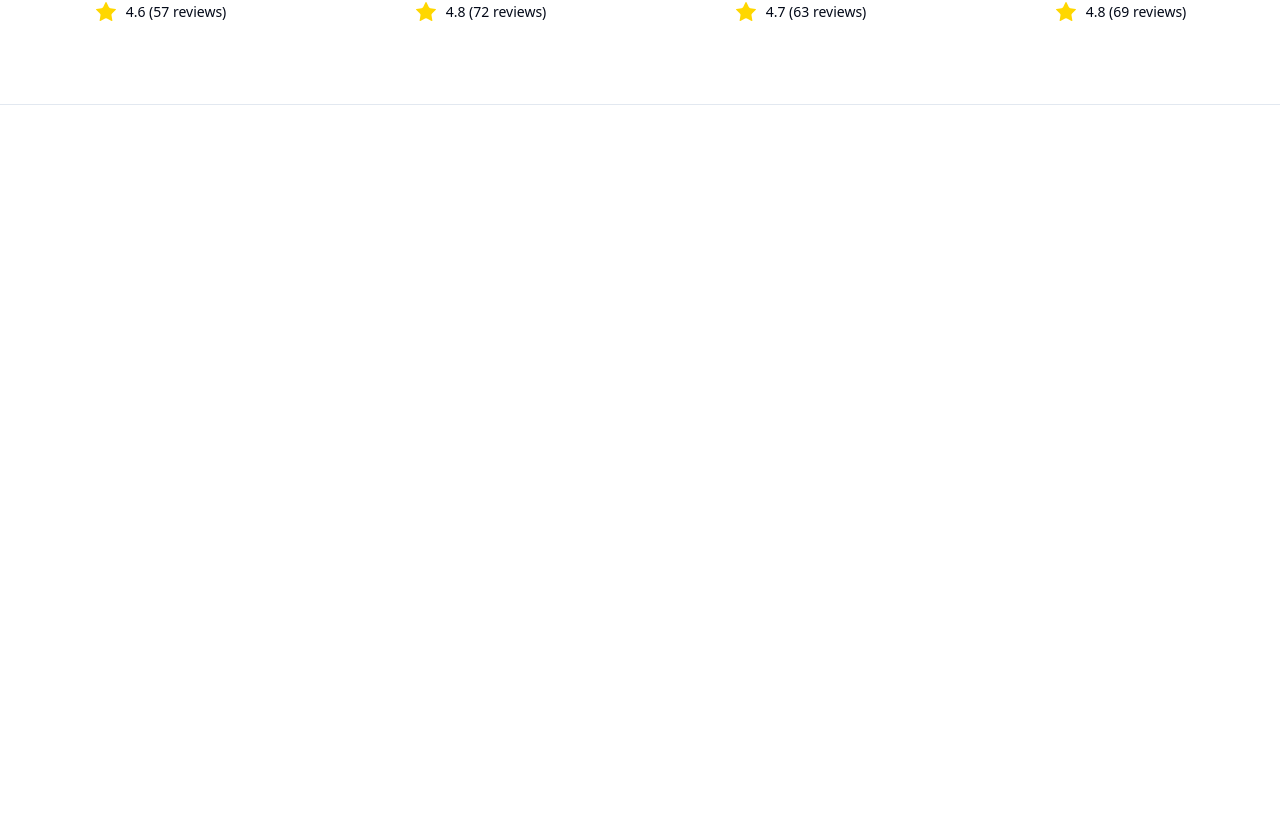
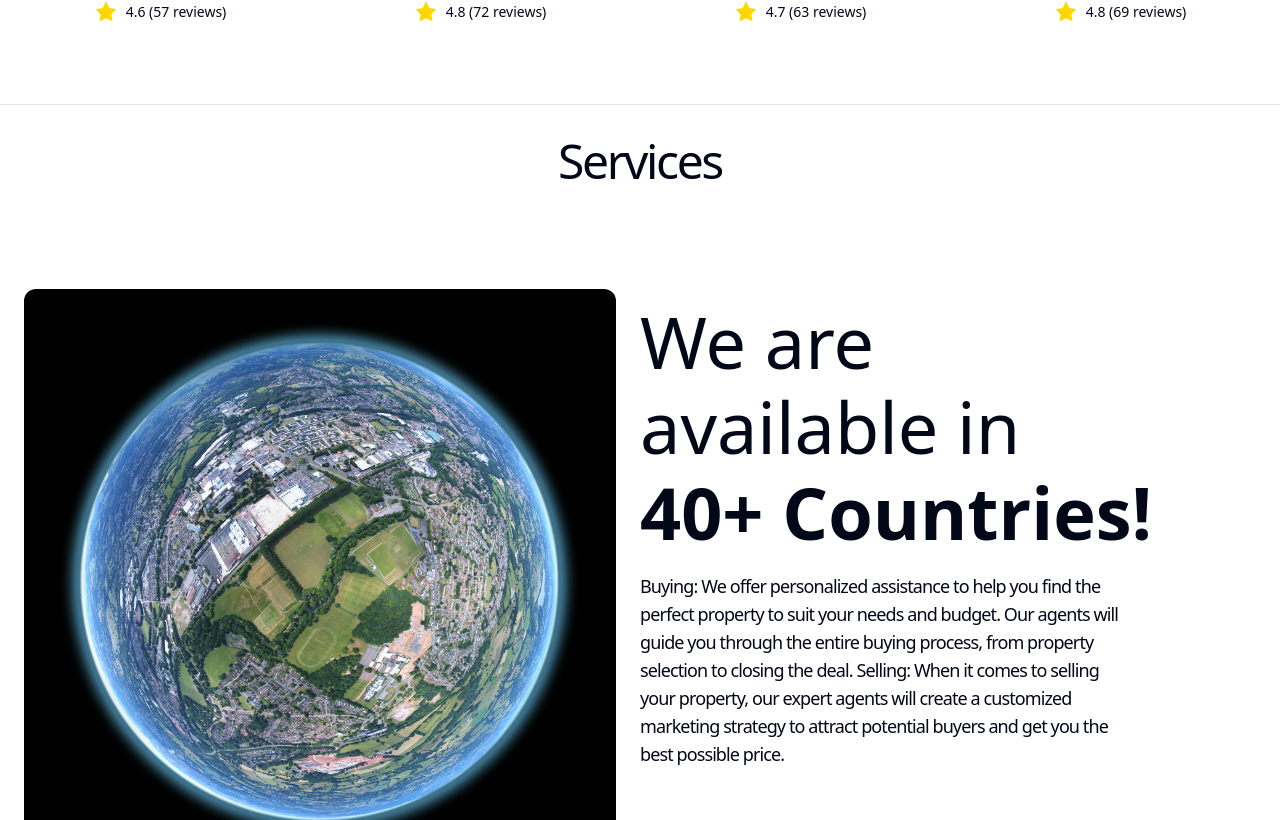
Before and after one commit to NithinGopal/re-es-ct, a Next.js app: page / in a window 1280 px wide. Shown: the part 3157-3977 px from the top of the page. Before the commit the page ends 3262 px from the top, so only its background shows below. Built offline with nearby package versions, Linux system fonts and the light colour scheme.

Commit message:
added services section

```diff
--- a/src/app/page.tsx
+++ b/src/app/page.tsx
@@ -2,6 +2,7 @@
 import Navbar from "@/components/Navbar"
 import HOW_IT_WORKS from "@/components/HowItWorks"
 import FeatureProperty from "@/components/FeatureProperty"
+import Services from "@/components/Services"
 
 
 const Home = () => {
@@ -11,6 +12,7 @@
       <Hero />
       <HOW_IT_WORKS />
       <FeatureProperty />
+      <Services />
     </div>
   )
 }
--- /dev/null
+++ b/src/components/Services.tsx
@@ -0,0 +1,36 @@
+import { SERVICES_TEXT } from "@/constants"
+import Image from "next/image"
+
+
+const Services = () => {
+  return (
+    <div className="container mx-auto my-8 border-b pb-10">
+        <h2 className="mb-20 text-center text-3xl tracking-tighter sm:text-4xl lg:text-5xl">Services</h2>
+        <div className="flex flex-wrap">
+            <div className="w-full lg:w-1/2">
+                <div className="p-6">
+                    <Image
+                        className="rounded-xl object-cover"
+                        src="/service.jpeg"
+                        width={600}
+                        height={600}
+                        alt="services"
+                    />
+                </div>
+            </div>
+            <div className="w-full lg:w-1/2">
+                <h2 className="mt-10 text-5xl text-7xl">
+                    We are
+                    <span className="leading-snug lg:block"> available in </span>
+                    <span className="font-bold">40+ Countries!</span>
+                </h2>
+                <p className="max-w-xl py-6 text-lg tracking-tighter lg:pr-20">
+                    {SERVICES_TEXT}
+                </p>
+            </div>
+        </div>
+    </div>
+  )
+}
+
+export default Services
```
